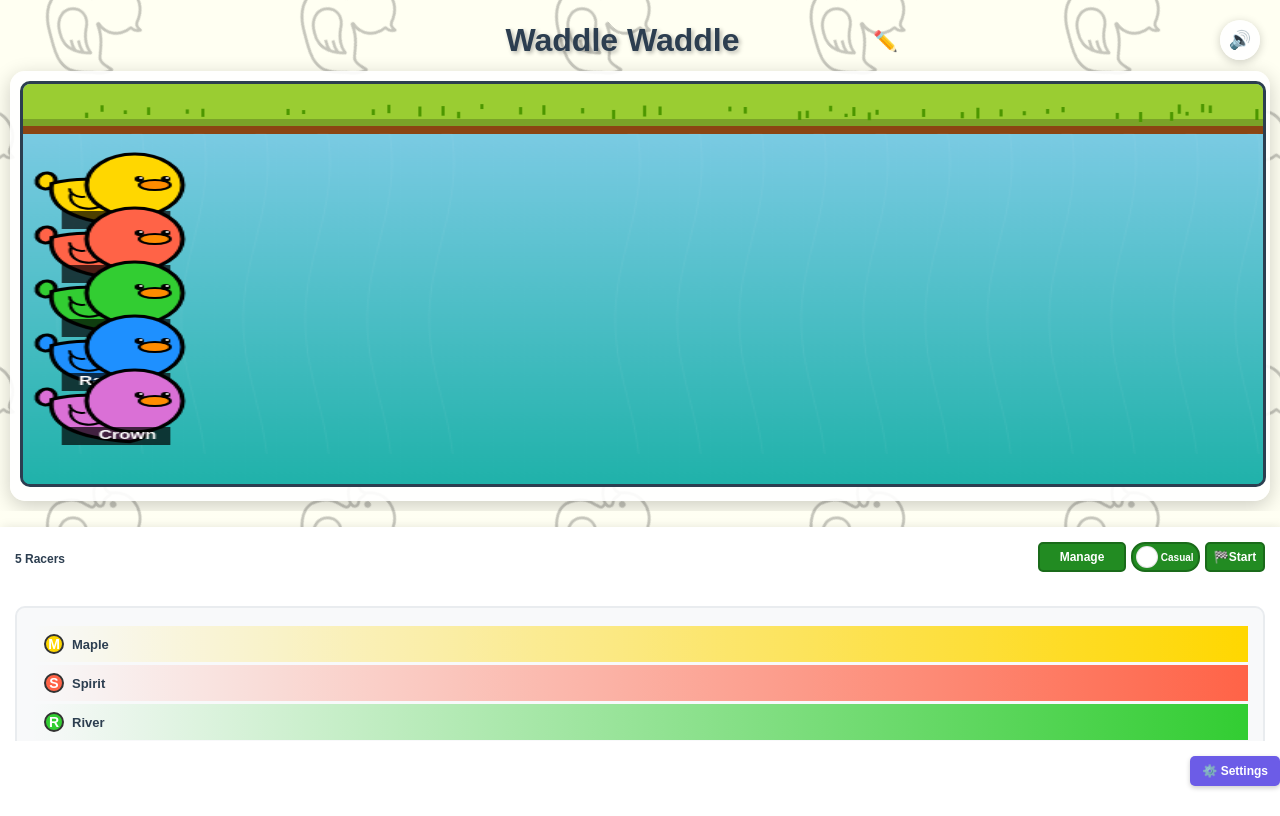
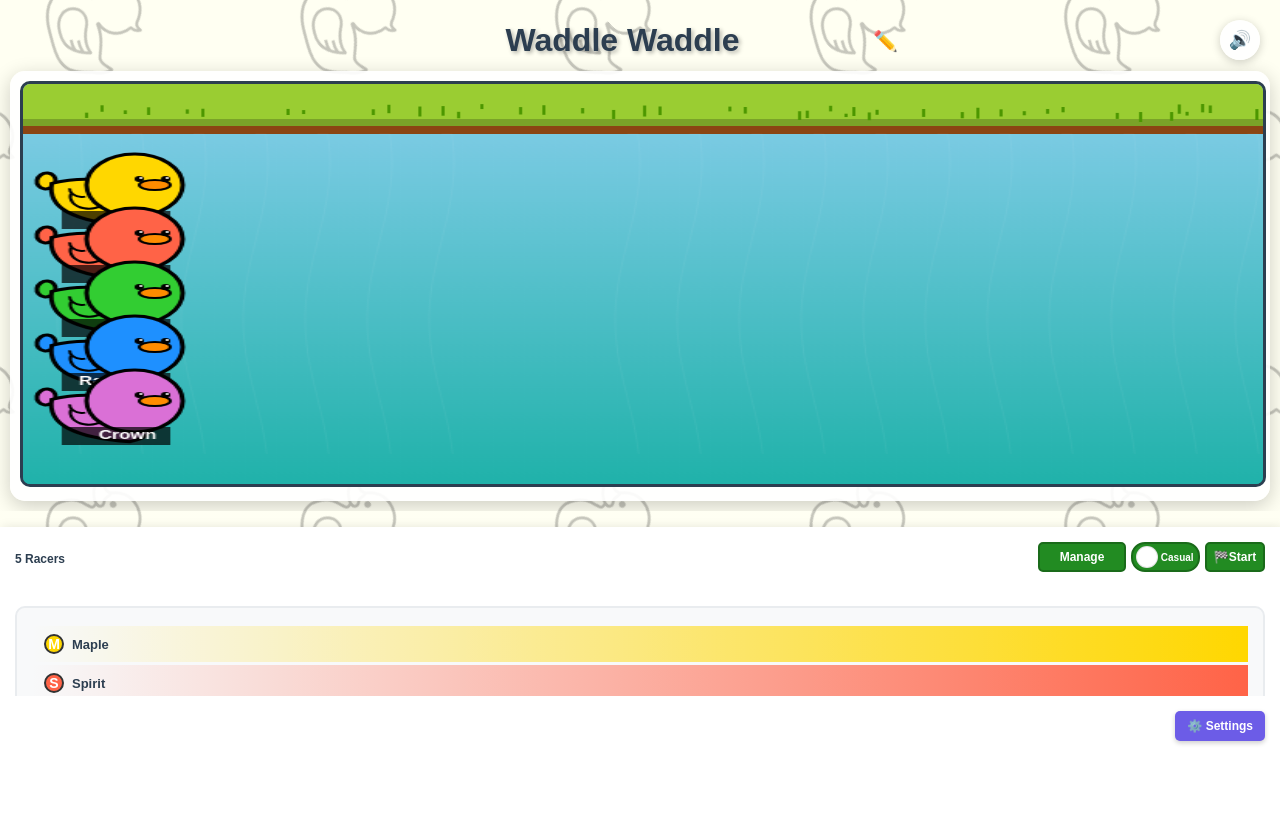
Before and after one commit to ghervis/waddle, a plain HTML site: page index.html in a window 1280 px wide. Drawn offline with Linux system fonts and the light colour scheme; no server answers.

Commit message:
fix mobile

```diff
--- a/styles.css
+++ b/styles.css
@@ -1324,6 +1324,7 @@ input[type="color"].color-picker {
     overflow-y: auto;
     padding: 15px 15px 60px 15px;
     margin-top: 15px;
+    margin-bottom: 30px;
   }
 
   .collapse-btn {
@@ -1368,7 +1369,7 @@ input[type="color"].color-picker {
   }
 
   .sidebar-bottom-content {
-    padding: 15px 0 30px;
+    padding: 15px 15px 75px;
     display: flex;
   }
 
```
